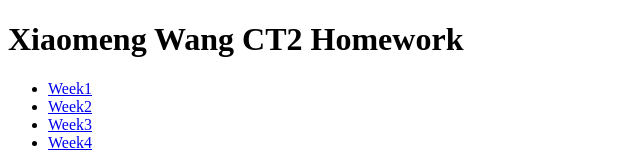
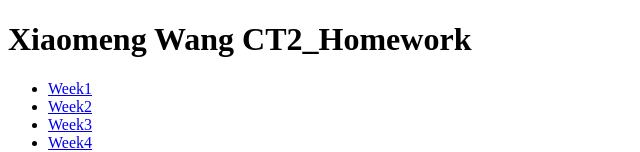
Before and after one commit to xiaomeng221/welcometomyworld, a plain HTML site: page index.html in a window 1280 px wide. Shown: the top 152 px of the page, without its empty margins (0-640 px from the left). Drawn offline with Linux system fonts and the light colour scheme.

Commit message:
Update index.html

```diff
--- a/index.html
+++ b/index.html
@@ -4,11 +4,11 @@
     <meta charset="UTF-8">
     <meta http-equiv="X-UA-Compatible" content="IE=edge">
     <meta name="viewport" content="width=device-width, initial-scale=1.0">
-    <title>Xiaomeng Wang CT2 Homework</title>
+    <title>Xiaomeng Wang CT2_Homework</title>
 </head>
 <body>
     <header>
-        <h1>Xiaomeng Wang CT2 Homework</h1>
+        <h1>Xiaomeng Wang CT2_Homework</h1>
     </header>
     <main>
         <nav>
```
